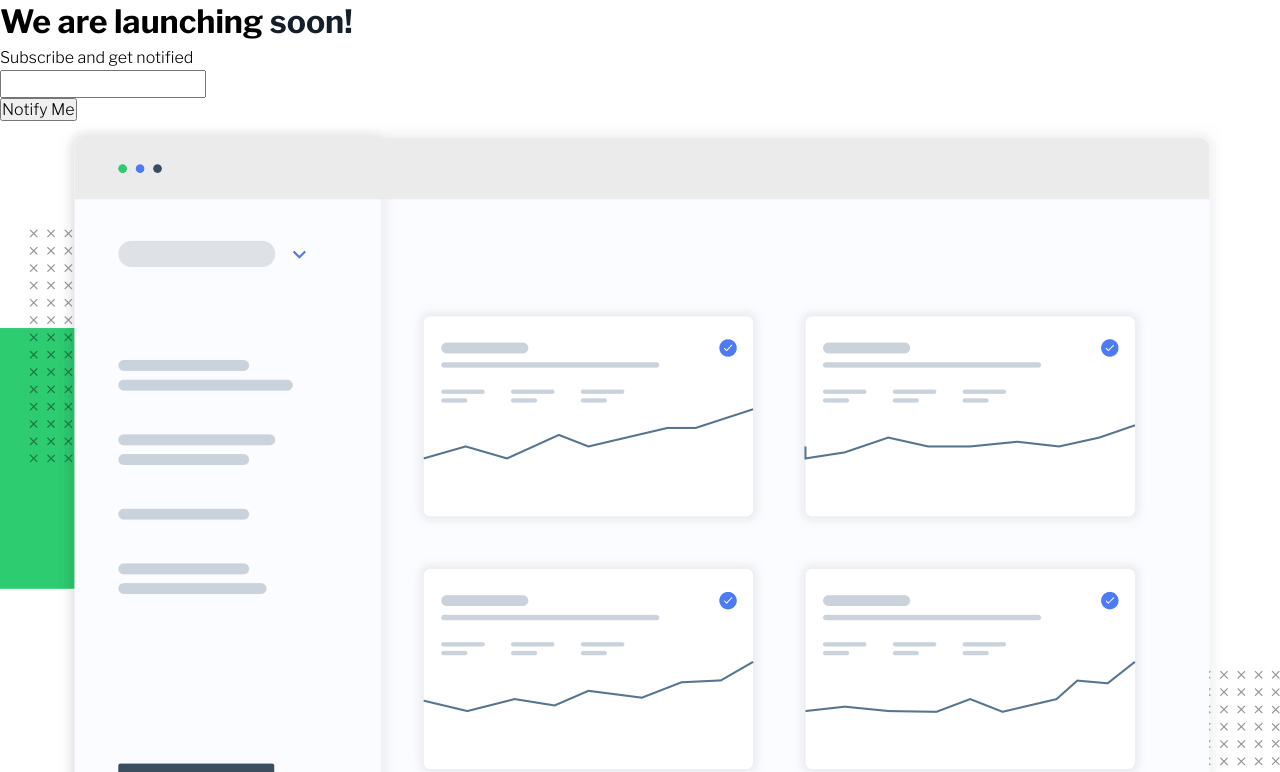
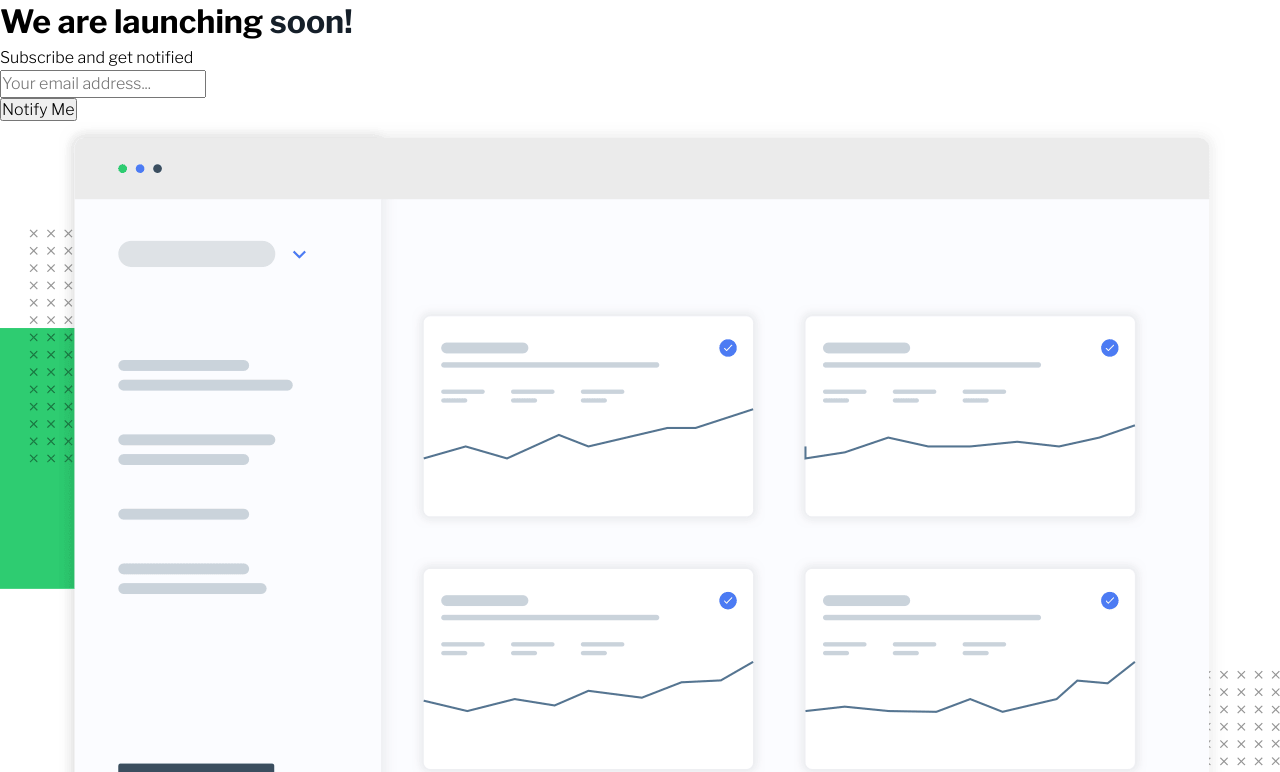
Before and after one commit to MatiasBastarrica/ping-single-column-coming-soon-page, a plain HTML site: page index.html in a window 1280 px wide. Shown: the part 28-800 px from the top of the page. Drawn offline with nearby package versions, Linux system fonts and the light colour scheme.

Commit message:
Add a placeholder for the email input

```diff
--- a/index.html
+++ b/index.html
@@ -27,7 +27,12 @@
       <p class="subtitle">Subscribe and get notified</p>
       <form action="">
         <p>
-          <input type="email" name="email" id="email" />
+          <input
+            type="email"
+            name="email"
+            id="email"
+            placeholder="Your email address..."
+          />
         </p>
         <p><input type="submit" value="Notify Me" /></p>
       </form>
```
